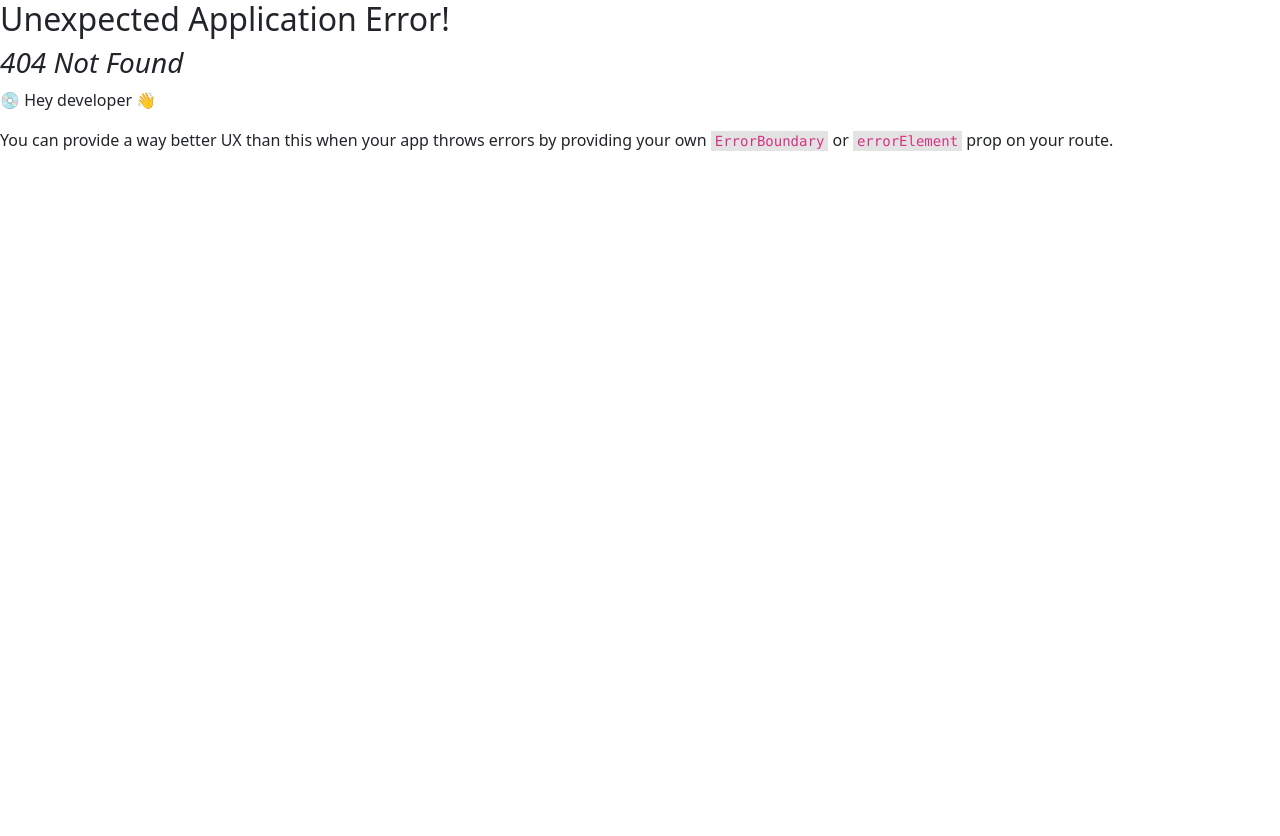
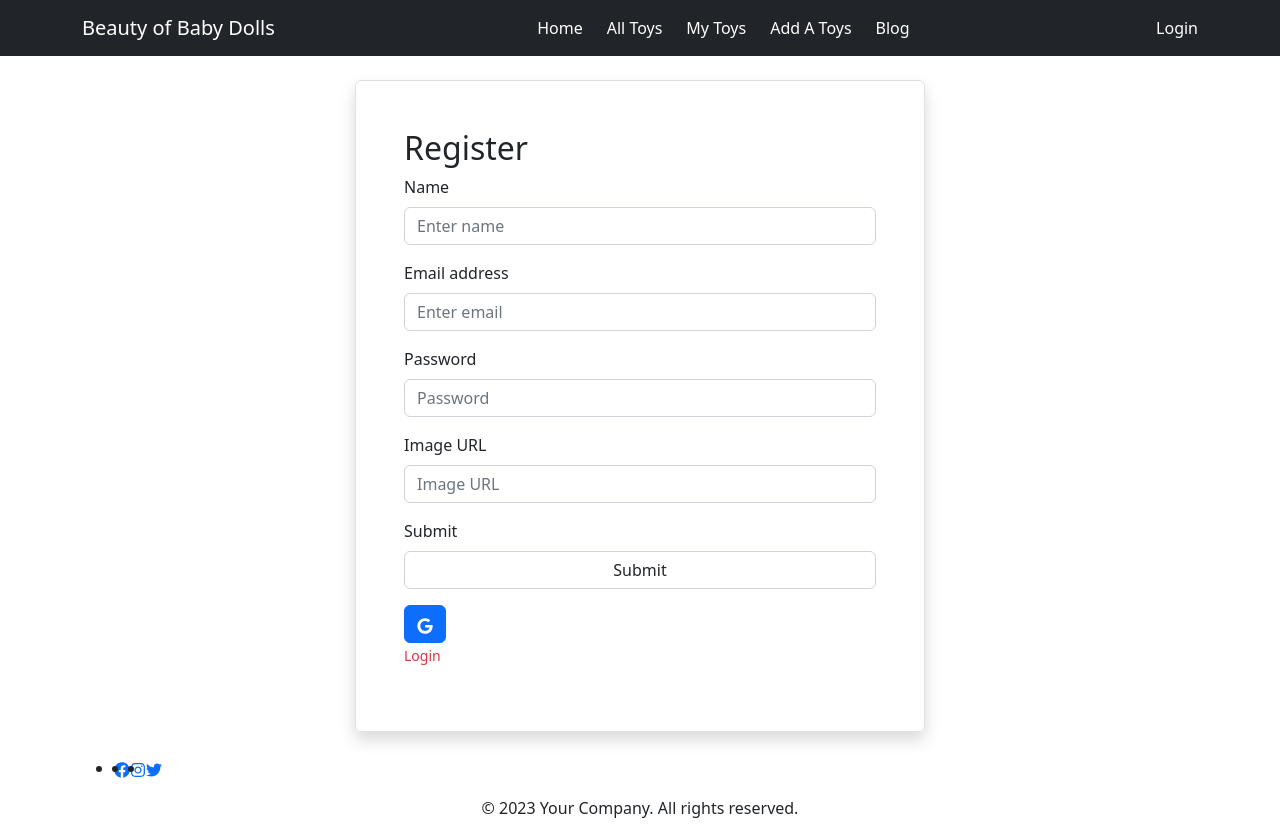
Before and after one commit to ArjumanJesmin/toy-marketplace, a React (Vite) app: page /register in a window 1280 px wide. Before the commit this address had no page. Before the commit the page ends 800 px from the top, so only its background shows below. Built offline with nearby package versions, Linux system fonts and the light colour scheme.

Commit message:
create a login and register  form

```diff
--- a/package.json
+++ b/package.json
@@ -17,6 +17,7 @@
     "react": "^18.2.0",
     "react-bootstrap": "^2.7.4",
     "react-dom": "^18.2.0",
+    "react-icons": "^4.8.0",
     "react-router-dom": "^6.11.2",
     "sort-by": "^1.2.0"
   },
--- /dev/null
+++ b/src/Pages/Home/Banner.css
@@ -0,0 +1,12 @@
+.banner {
+    position: relative;
+  }
+
+  .overlay {
+    position: absolute;
+    top: 0;
+    left: 0;
+    width: 100%;
+    height: 100%;
+    background: linear-gradient(to right, rgba(240, 242, 245, 0.7), rgba(154, 199, 231, 0.7));
+  }
--- /dev/null
+++ b/src/Pages/Home/Banner.jsx
@@ -0,0 +1,35 @@
+/* eslint-disable no-unused-vars */
+import React from 'react';
+import { Button, Col, Container, Row } from 'react-bootstrap';
+import { Link } from 'react-router-dom';
+// import './Banner.css'
+import banner from '../../assets/banner.jpg'
+
+const Banner = () => {
+    return (
+        <section className="banner" style={{ backgroundImage: `url(${banner})`,  backgroundSize: 'cover',
+        backgroundRepeat: 'no-repeat',
+        backgroundPosition: 'center center',
+        textShadow: '1px 1px 1px #000',
+        height: '550px',
+        width: '100%',
+        objectFit: 'cover',
+         }}>
+        <div className="overlay"></div>
+        <Container>
+          <Row>
+            <Col md={6}>
+              <div className="banner-content">
+                <h1 className='text-secondary'>Cocooned Innocence: Unraveling the Threads of a Baby Doll is Journey</h1>
+                <p className='text-secondary'>Inspired by innocence and cherished memories, our baby doll collection captures the pure joy and enchantment of childhood.</p>
+                <Link to="/products">
+                </Link>
+              </div>
+            </Col>
+          </Row>
+        </Container>
+      </section>
+    );
+  }
+
+  export default Banner;
--- a/src/Pages/Home/Home.jsx
+++ b/src/Pages/Home/Home.jsx
@@ -1,12 +1,11 @@
 /* eslint-disable no-unused-vars */
 import React from 'react';
+import Banner from './Banner';
 
 const Home = () => {
     return (
         <div>
-
-            <h2>This is Home page</h2>
-
+            <Banner/>
         </div>
     );
 };
--- a/src/Pages/Login/Login.jsx
+++ b/src/Pages/Login/Login.jsx
@@ -1,11 +1,37 @@
+/* eslint-disable react/jsx-no-undef */
 /* eslint-disable no-unused-vars */
 import React from 'react';
+import { Button, Col, Container, Form, Row } from 'react-bootstrap';
+import { FaGoogle } from 'react-icons/fa';
+import { Link } from 'react-router-dom';
 
 const Login = () => {
     return (
-        <div>
-            <h2>Login Pages</h2>
-        </div>
+        <Container className=''>
+            <Row>
+                <Col className='mx-auto my-4 border p-5 rounded shadow' md={4}>
+                    <h2>Login </h2>
+                    <Form>
+                    <Form.Group className="mb-3" controlId="formGroupEmail">
+                            <Form.Label>Email address</Form.Label>
+                            <Form.Control type="email" name='email' placeholder="Enter email" required />
+                        </Form.Group>
+                        <Form.Group className="mb-3" controlId="formGroupPassword">
+                            <Form.Label>Password</Form.Label>
+                            <Form.Control type="password" name='password' placeholder="Password" required/>
+                        </Form.Group>
+                        <Form.Group className="mb-3" controlId="formGroupSubmit">
+                            <Form.Label>Submit</Form.Label>
+                            <Form.Control type="Submit"  />
+                        </Form.Group>
+                        <Button><FaGoogle/></Button>
+                    </Form>
+                    <p> <small> <Link className='text-decoration-none text-danger' to='/register'>Register</Link></small></p>
+                </Col>
+            </Row>
+
+
+        </Container>
     );
 };
 
--- a/src/Pages/Register/Register.jsx
+++ b/src/Pages/Register/Register.jsx
@@ -1,11 +1,46 @@
 /* eslint-disable no-unused-vars */
 import React from 'react';
+import { Button, Col, Container, Form, Row } from 'react-bootstrap';
+import { FaGoogle } from 'react-icons/fa';
+import { Link } from 'react-router-dom';
 
 const Register = () => {
     return (
-        <div>
-            <h2>Register</h2>
-        </div>
+        <Container>
+            <Row>
+                <Col className='mx-auto my-4 border p-5 rounded shadow' md={6}>
+                    <h2>Register </h2>
+                    <Form>
+                        <Form.Group className="mb-3" controlId="formGroupName">
+                            <Form.Label>Name</Form.Label>
+                            <Form.Control type="text" name='name' placeholder="Enter name" required />
+                        </Form.Group>
+                        <Form.Group className="mb-3" controlId="formGroupEmail">
+                            <Form.Label>Email address</Form.Label>
+                            <Form.Control type="email" name='email' placeholder="Enter email" required />
+                        </Form.Group>
+                        <Form.Group className="mb-3" controlId="formGroupPassword">
+                            <Form.Label>Password</Form.Label>
+                            <Form.Control type="password" name='password' placeholder="Password" required/>
+                        </Form.Group>
+
+                        <Form.Group className="mb-3" controlId="formGroupImage">
+                            <Form.Label>Image URL</Form.Label>
+                            <Form.Control type="photo" name='image' placeholder="Image URL" />
+                        </Form.Group>
+
+                        <Form.Group className="mb-3" controlId="formGroupSubmit">
+                            <Form.Label>Submit</Form.Label>
+                            <Form.Control type="Submit"  />
+                        </Form.Group>
+                        <Button><FaGoogle/></Button>
+                    </Form>
+                    <p> <small> <Link className='text-decoration-none text-danger' to='/login'>Login</Link></small></p>
+                </Col>
+            </Row>
+
+
+        </Container>
     );
 };
 
--- a/src/Shared/Footer.jsx
+++ b/src/Shared/Footer.jsx
@@ -1,11 +1,27 @@
 /* eslint-disable no-unused-vars */
 import React from 'react';
+import { Col, Container, Row } from 'react-bootstrap';
+import { Link } from 'react-router-dom';
+import { FaFacebook, FaTwitter, FaInstagram } from 'react-icons/fa';
 
 const Footer = () => {
     return (
-        <div>
-            <h2>footer</h2>
-        </div>
+        <footer className="footer">
+        <Container>
+          <Row>
+            <Col md={6} className="text-center text-md-right">
+              <ul className="social-links d-flex">
+                <li><Link  to='/'><FaFacebook/></Link></li>
+                <li><Link to='/'><FaInstagram/></Link></li>
+                <li><Link to='/'><FaTwitter/></Link></li>
+              </ul>
+            </Col>
+            <Col md={12} className="text-center text-md-left">
+              <p>&copy; 2023 Your Company. All rights reserved.</p>
+            </Col>
+          </Row>
+        </Container>
+      </footer>
     );
 };
 
--- a/src/layouts/Main.jsx
+++ b/src/layouts/Main.jsx
@@ -1,6 +1,5 @@
 /* eslint-disable no-unused-vars */
 import React from 'react';
-import Home from '../Pages/Home/Home';
 import NavigationBar from '../Shared/NavigationBar';
 import Footer from '../Shared/Footer';
 import { Outlet } from 'react-router-dom';
--- a/src/main.jsx
+++ b/src/main.jsx
@@ -7,7 +7,8 @@ import router from './Routes/Routes.jsx';
 
 
 ReactDOM.createRoot(document.getElementById('root')).render(
-  <React.StrictMode>
+   <React.StrictMode>
     <RouterProvider router={router} />
   </React.StrictMode>,
+
 )
```
Also changed, not shown: src/Routes/Routes.jsx (+6 -1 lines), src/assets/banner.jpg (added), 1 other file (tests, documents, lock files or other folders).
